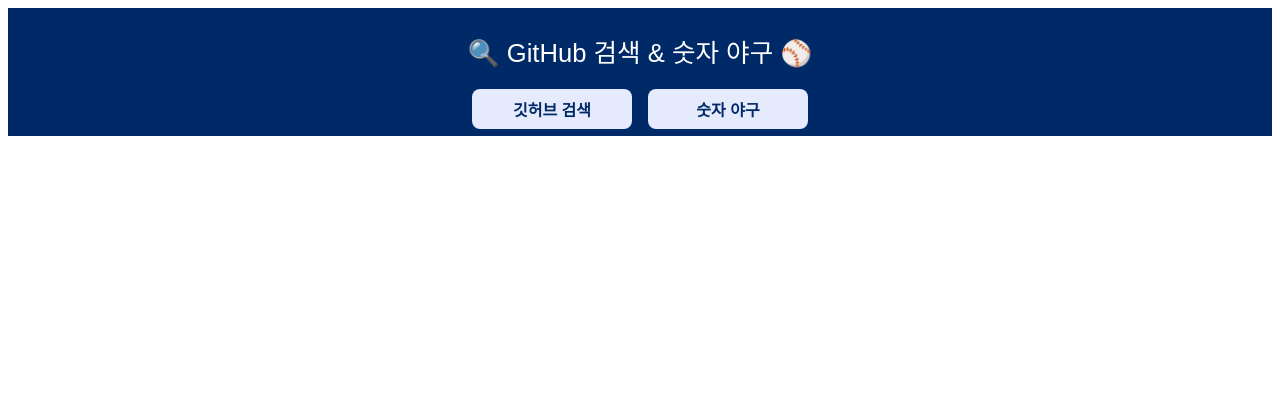
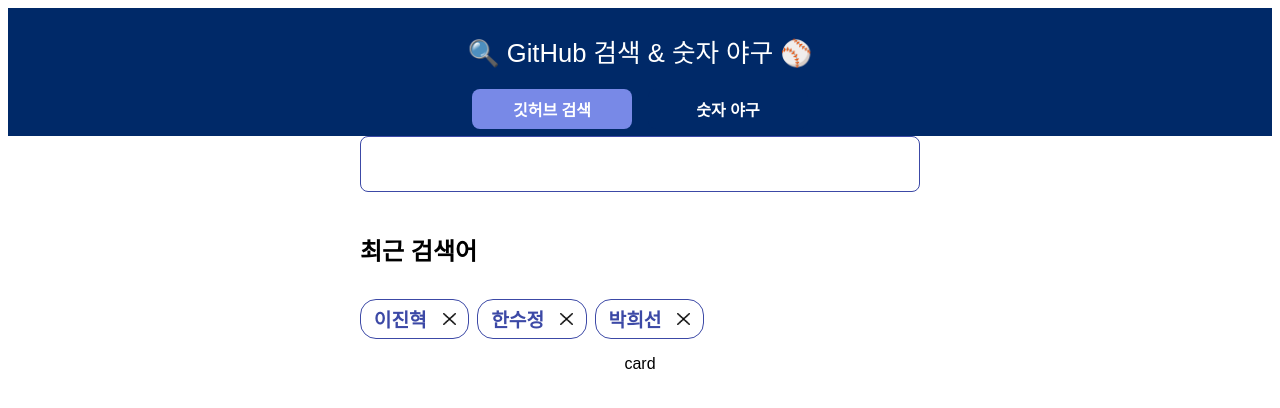
Before and after one commit to AT-SOPT-WEB/JinHyeokLee, a React (Vite) app in the folder week3/assignment/week3-assignment/: page / in a window 1280 px wide. Shown: the top 408 px of the page. Built offline with nearby package versions, Linux system fonts and the light colour scheme; a web font is replaced by a local one; what emotion-reset would draw is missing.

Commit message:
feat: chip 공통 컴포넌트 구현

```diff
--- a/week3/assignment/week3-assignment/src/App.jsx
+++ b/week3/assignment/week3-assignment/src/App.jsx
@@ -1,9 +1,28 @@
+import { css } from '@emotion/react';
+import { useState } from 'react';
+import GithubSearch from './components/GithubSearch/GithubSearch';
 import Header from './components/Header/Header';
 
 function App() {
+  const [activeTab, setActiveTab] = useState('github');
+
+  const handleTabClick = (tab) => {
+    setActiveTab(tab);
+  };
+
   return (
-    <Header>
-    </Header>
+    <>
+      <Header activeTab={activeTab} onClick={handleTabClick} />
+      <main
+        css={css`
+          display: flex;
+          justify-content: center;
+          align-items: center;
+        `}
+      >
+        <GithubSearch></GithubSearch>
+      </main>
+    </>
   );
 }
 
--- /dev/null
+++ b/week3/assignment/week3-assignment/src/components/Chip/Chip.jsx
@@ -0,0 +1,13 @@
+import closeIcon from '../../assets/icons/closeIcon.png';
+import * as style from './chipStyle';
+
+const Chip = ({ name }) => {
+  return (
+    <div css={style.chipStyle}>
+      {name}
+      <img src={closeIcon} alt="ChipCloseIcon" css={style.closeIconStyle} />
+    </div>
+  );
+};
+
+export default Chip;
--- /dev/null
+++ b/week3/assignment/week3-assignment/src/components/Chip/chipStyle.js
@@ -0,0 +1,23 @@
+import { css } from '@emotion/react';
+
+export const chipStyle = (theme) => css`
+  height: 2.5rem;
+  padding: 1rem 0.8rem;
+  display: flex;
+  gap: 1rem;
+  align-items: center;
+  border-radius: 1rem;
+  border: 1px solid ${theme.colors.purple500};
+
+  color: ${theme.colors.purple500};
+  font-size: 1.2rem;
+  font-weight: 700;
+
+  white-space: nowrap;
+`;
+
+export const closeIconStyle = css`
+  width: 0.8rem;
+  height: 0.8rem;
+  cursor: pointer;
+`;
--- /dev/null
+++ b/week3/assignment/week3-assignment/src/components/GithubSearch/GithubSearch.jsx
@@ -0,0 +1,19 @@
+import Chip from '../Chip/Chip';
+import * as style from './githubSearchStyle';
+
+const GithubSearch = () => {
+  return (
+    <div css={style.containerStyle}>
+      <input type="text" css={style.inputStyle} />
+      <p css={style.textStyle}>최근 검색어</p>
+      <div css={style.chipContainerStyle}>
+        {['이진혁', '한수정', '박희선'].map((item) => (
+          <Chip name={item}></Chip>
+        ))}
+      </div>
+      <div>card</div>
+    </div>
+  );
+};
+
+export default GithubSearch;
--- /dev/null
+++ b/week3/assignment/week3-assignment/src/components/GithubSearch/githubSearchStyle.js
@@ -0,0 +1,40 @@
+import { css } from '@emotion/react';
+
+export const containerStyle = css`
+  display: flex;
+  flex-direction: column;
+  align-items: center;
+  width: 35rem;
+  height: 100%;
+  gap: 1rem;
+`;
+
+export const inputStyle = (theme) => css`
+  width: 100%;
+  padding: 1rem;
+  border-radius: 0.5rem;
+  border: 1px solid ${theme.colors.purple500};
+
+  font-size: 1.2rem;
+
+  :focus {
+    outline: none;
+    outline: 1px solid ${theme.colors.purple500};
+  }
+`;
+
+export const textStyle = css`
+  font-size: 1.5rem;
+  font-weight: bold;
+  margin-bottom: 1rem;
+  align-self: flex-start;
+`;
+
+export const chipContainerStyle = css`
+  width: 100%;
+  display: flex;
+  overflow-x: auto;
+  overflow-y: hidden;
+
+  gap: 0.5rem;
+`;
--- a/week3/assignment/week3-assignment/src/components/Header/Header.jsx
+++ b/week3/assignment/week3-assignment/src/components/Header/Header.jsx
@@ -1,13 +1,6 @@
-import { useState } from 'react';
 import * as style from './headerStyle';
 
-function Header() {
-  const [activeTab, setActiveTab] = useState('githubSearch');
-
-  const handleTabClick = (tab) => {
-    setActiveTab(tab);
-  };
-
+function Header({ activeTab, onClick }) {
   return (
     <header css={style.headerStyle}>
       <div>
@@ -18,7 +11,7 @@
               style.buttonStyle,
               activeTab === 'github' && style.activeButton,
             ]}
-            onClick={() => handleTabClick('github')}
+            onClick={() => onClick('github')}
           >
             깃허브 검색
           </button>
@@ -28,7 +21,7 @@
               style.buttonStyle,
               activeTab === 'baseball' && style.activeButton,
             ]}
-            onClick={() => handleTabClick('baseball')}
+            onClick={() => onClick('baseball')}
           >
             숫자 야구
           </button>
--- a/week3/assignment/week3-assignment/src/components/Header/headerStyle.js
+++ b/week3/assignment/week3-assignment/src/components/Header/headerStyle.js
@@ -28,9 +28,9 @@
   font-size: 1rem;
   font-weight: 700;
   border-radius: 0.5rem;
-  color: ${theme.colors.blue100};
+  color: ${theme.colors.white100};
 
-  background-color: ${theme.colors.purple100};
+  background-color: ${theme.colors.blue100};
 
   transition:
     background-color 0.3s ease-in-out,
--- a/week3/assignment/week3-assignment/src/styles/globalStyle.jsx
+++ b/week3/assignment/week3-assignment/src/styles/globalStyle.jsx
@@ -20,6 +20,14 @@
     overflow-x: hidden;
   }
 
+  body {
+    -ms-overflow-style: none;
+  }
+
+  ::-webkit-scrollbar {
+    display: none;
+  }
+
   button {
     margin: 0;
     padding: 0;
```
Also changed, not shown: week3/assignment/week3-assignment/src/assets/icons/closeIcon.png (added), week3/assignment/week3-assignment/src/components/BaseballGame/BaseballGaem.jsx (added), week3/assignment/week3-assignment/src/components/BaseballGame/baseballGameStyle.js (added).
